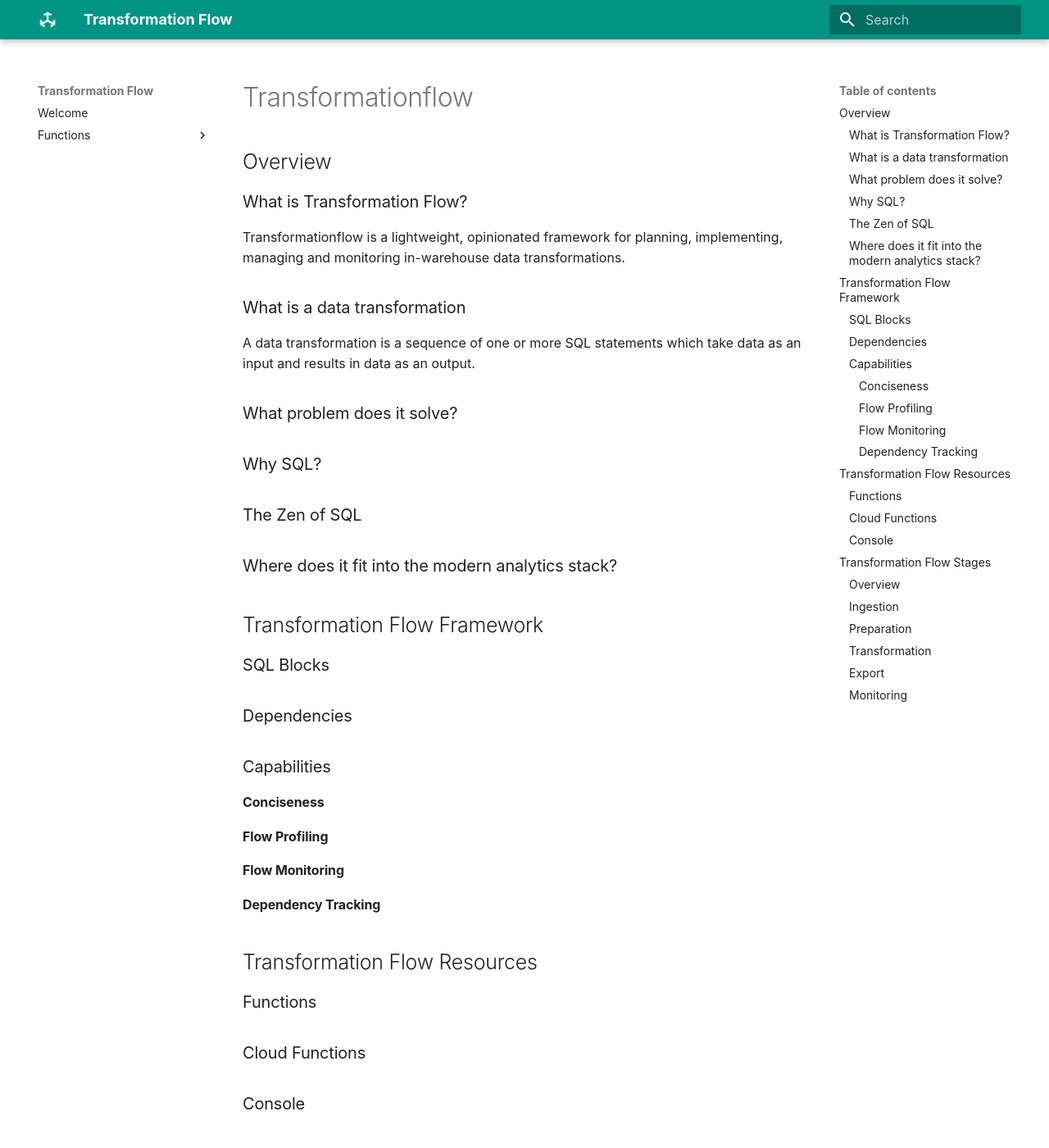
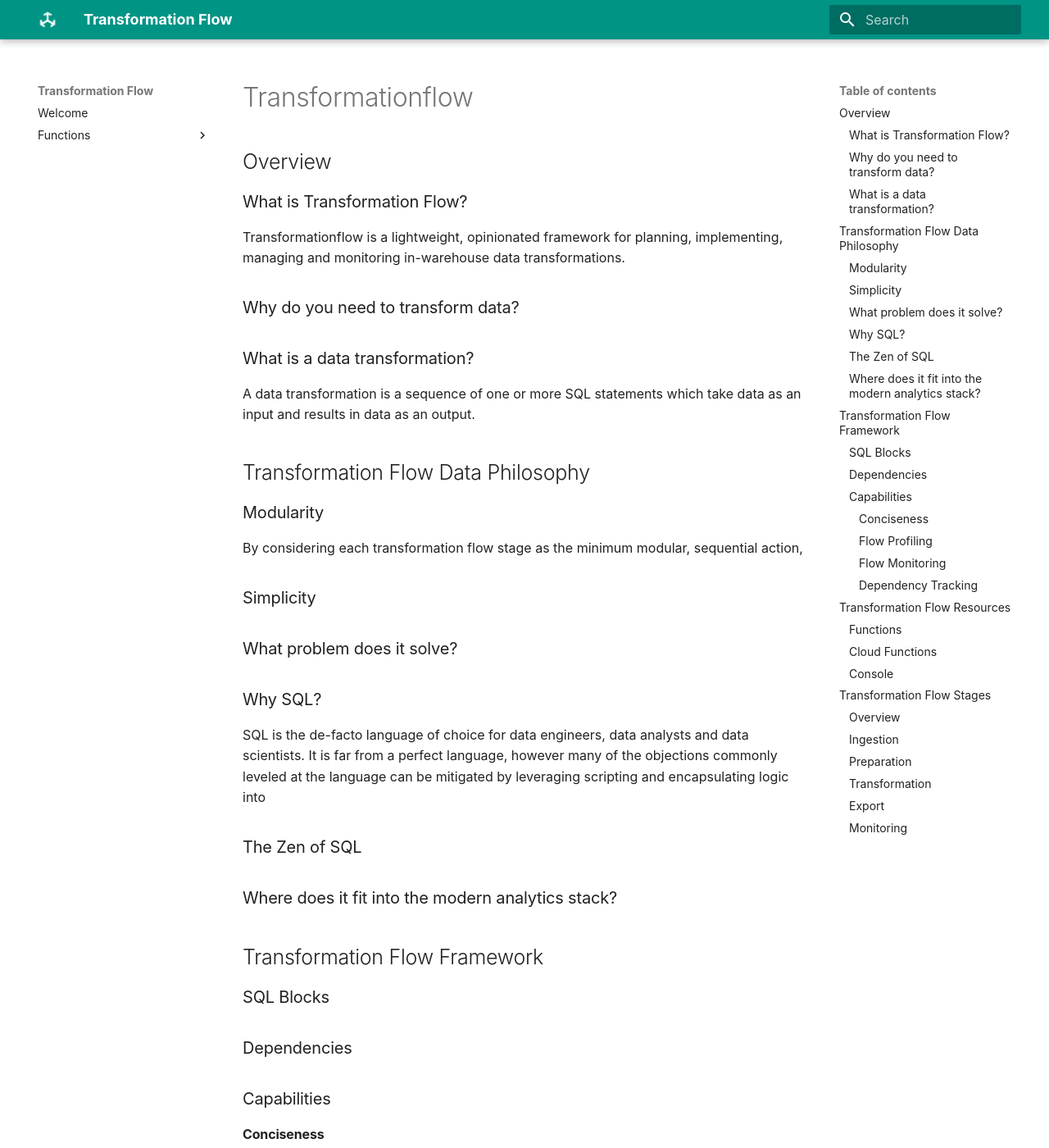
Before and after one commit to transformationflow/transformationflow.github.io, an MkDocs documentation site: the page built from docs/masterplan.md, in a window 1280 px wide and 1400 px high. Shown: the whole window at 82% size. Built offline with MkDocs 1.6.1 and Material for MkDocs 9.7.7, drawn with Linux system fonts in a browser that asks for light colours; some web fonts are replaced; comment, search, counter and statistics services are not loaded; some of the changed text lies outside the part shown.

Commit message:
Masterplan updates

```diff
--- a/docs/masterplan.md
+++ b/docs/masterplan.md
@@ -4,16 +4,27 @@
 ### What is Transformation Flow?
 Transformationflow is a lightweight, opinionated framework for planning, implementing, managing and monitoring in-warehouse data transformations.
 
-### What is a data transformation
+### Why do you need to transform data?
+
+### What is a data transformation?
 A data transformation is a sequence of one or more SQL statements which take data as an input and results in data as an output.
+
+## Transformation Flow Data Philosophy
+### Modularity
+By considering each transformation flow stage as the minimum modular, sequential action,
+
+### Simplicity
 
 ### What problem does it solve?
 ### Why SQL?
+SQL is the de-facto language of choice for data engineers, data analysts and data scientists.  It is far from a perfect language, however many of the objections commonly leveled at the language can be mitigated by leveraging scripting and encapsulating logic into
+
 ### The Zen of SQL
 ### Where does it fit into the modern analytics stack?
 
 ## Transformation Flow Framework
 ### SQL Blocks
+
 ### Dependencies
 ### Capabilities
 #### Conciseness
@@ -24,6 +35,8 @@
 
 ## Transformation Flow Resources
 ### Functions
+Functions are the core building blocks of a Transformation Flow, which enable common data preparation and transformation steps to be abstracted to a specific objective instead of requiring verbose and potentially brittle hand-written SQL code.
+
 ### Cloud Functions
 ### Console
 
```
